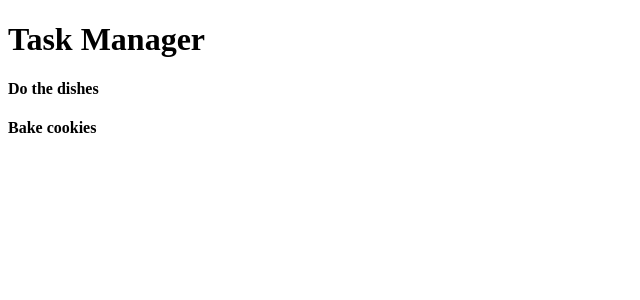
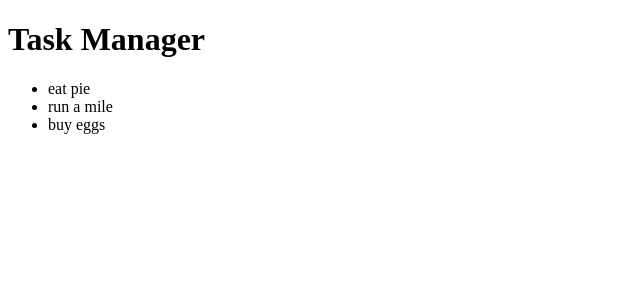
Before and after one commit to katerinakorzhov/task-manager-app, a React (Vite) app: page / in a window 1280 px wide. Shown: the top 300 px of the page, without its empty margins (0-640 px from the left). Built offline with nearby package versions, Linux system fonts and the light colour scheme.

Commit message:
Implement props

```diff
--- a/src/App.tsx
+++ b/src/App.tsx
@@ -1,11 +1,18 @@
+import { useState } from "react";
 import Header from "./Header";
+import TaskInput from "./TaskInput";
 import TaskList from "./TaskList";
 
+const toDoList = ["eat pie", "run a mile", "buy eggs"];
+
 function App() {
+  const [list, setList] = useState(toDoList);
+
   return (
     <>
       <Header />
-      <TaskList />
+      <TaskInput />
+      <TaskList taskList={list} />
     </>
   );
 }
--- a/src/TaskItem.tsx
+++ b/src/TaskItem.tsx
@@ -5,7 +5,7 @@ interface TaskItemProps {
 function TaskItem({ taskName }: TaskItemProps) {
   return (
     <>
-      <h4>{taskName}</h4>
+      <li>{taskName}</li>
     </>
   );
 }
--- a/src/TaskList.tsx
+++ b/src/TaskList.tsx
@@ -1,10 +1,17 @@
 import TaskItem from "./TaskItem";
 
-function TaskList() {
+interface TaskListProps {
+  taskList: string[];
+}
+
+function TaskList({ taskList }: TaskListProps) {
   return (
     <>
-      <TaskItem taskName="Do the dishes" />
-      <TaskItem taskName="Bake cookies" />
+      <ul>
+        {taskList.map((item, index) => (
+          <TaskItem taskName={item} key={index} />
+        ))}
+      </ul>
     </>
   );
 }
```
